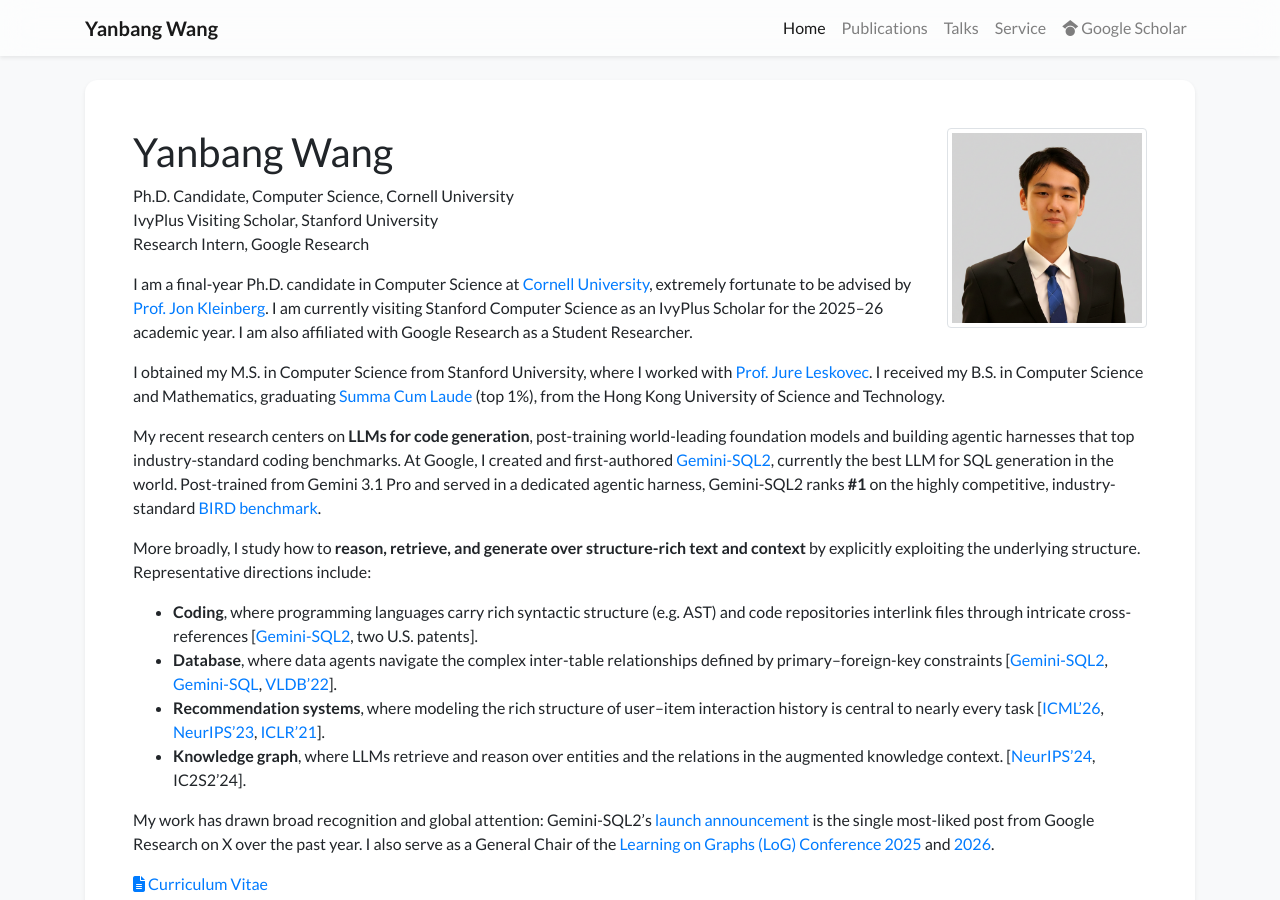
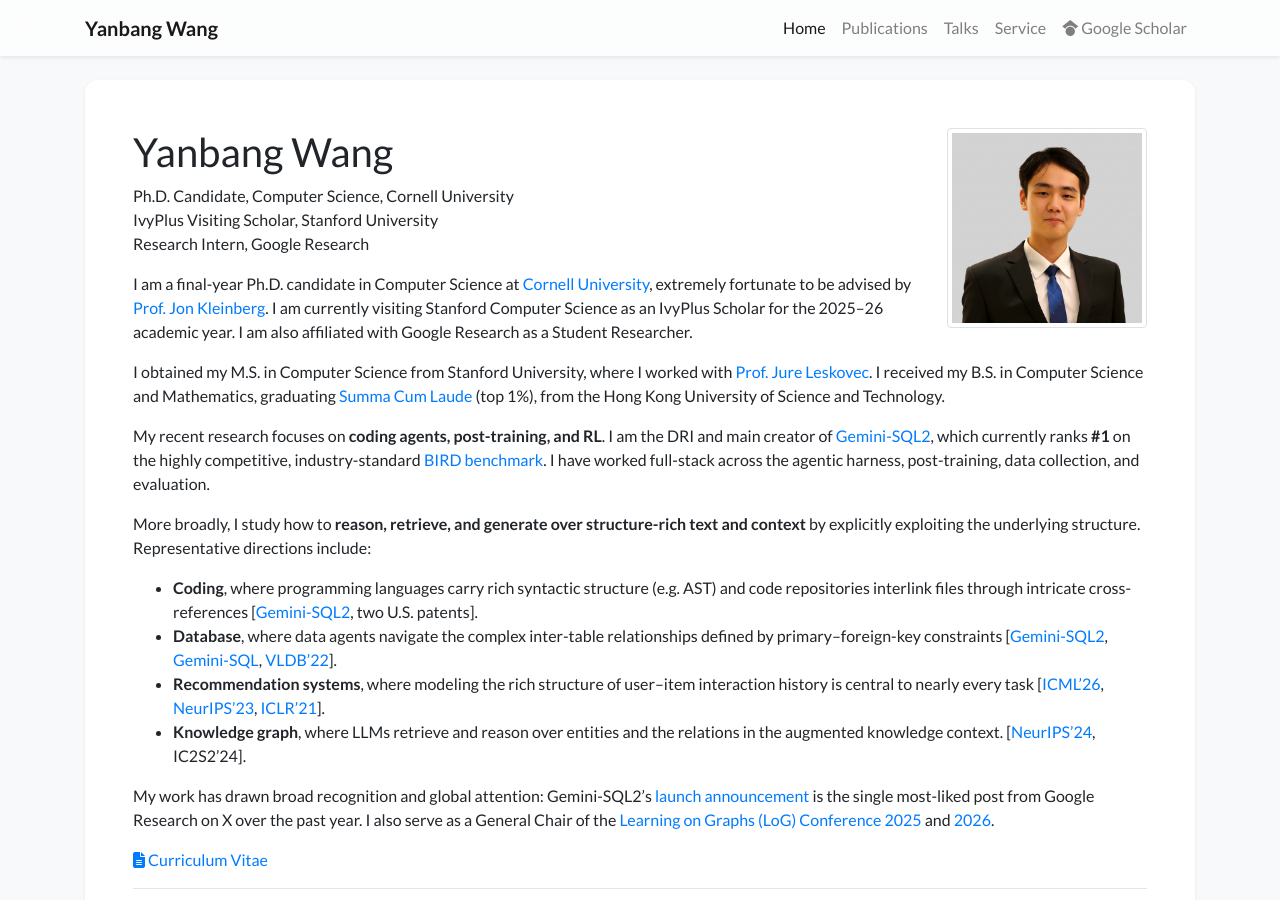
Before and after one commit to Abel0828/abel0828.github.io, a Jekyll site: the page built from index.html, in a window 1280 px wide and 900 px high. Built offline with Jekyll 4.4.1, drawn with Linux system fonts in a browser that asks for light colours; nearby versions of some CDN libraries; a style sheet for code colours, icons or effects is not loaded.

Commit message:
Rewrite research-focus sentence (coding agents, post-training, RL; DRI of Gemini-SQL2)
Co-Authored-By: Claude Opus 4.8 <noreply@anthropic.com>

```diff
--- a/_data/profile.yml
+++ b/_data/profile.yml
@@ -30,13 +30,12 @@ short_bio: >-
     (top 1%), from the Hong Kong University of Science and Technology.
   </p>
   <p>
-    My recent research centers on <strong>LLMs for code generation</strong>, post-training
-    world-leading foundation models and building agentic harnesses that top industry-standard coding
-    benchmarks. At Google, I created and first-authored
+    My recent research focuses on <strong>coding agents, post-training, and RL</strong>. I am the
+    DRI and main creator of
     <a href="https://www.linkedin.com/posts/googleresearch_introducing-gemini-sql2-our-breakthrough-activity-7471241516003356672-wxOZ" target="_blank">Gemini-SQL2</a>,
-    currently the best LLM for SQL generation in the world. Post-trained from Gemini&nbsp;3.1&nbsp;Pro
-    and served in a dedicated agentic harness, Gemini-SQL2 ranks <strong>#1</strong> on the highly competitive,
-    industry-standard <a href="https://bird-bench.github.io/" target="_blank">BIRD benchmark</a>.
+    which currently ranks <strong>#1</strong> on the highly competitive, industry-standard
+    <a href="https://bird-bench.github.io/" target="_blank">BIRD benchmark</a>. I have worked
+    full-stack across the agentic harness, post-training, data collection, and evaluation.
   </p>
   <p>
     More broadly, I study how to <strong>reason, retrieve, and generate over structure-rich text and
```
